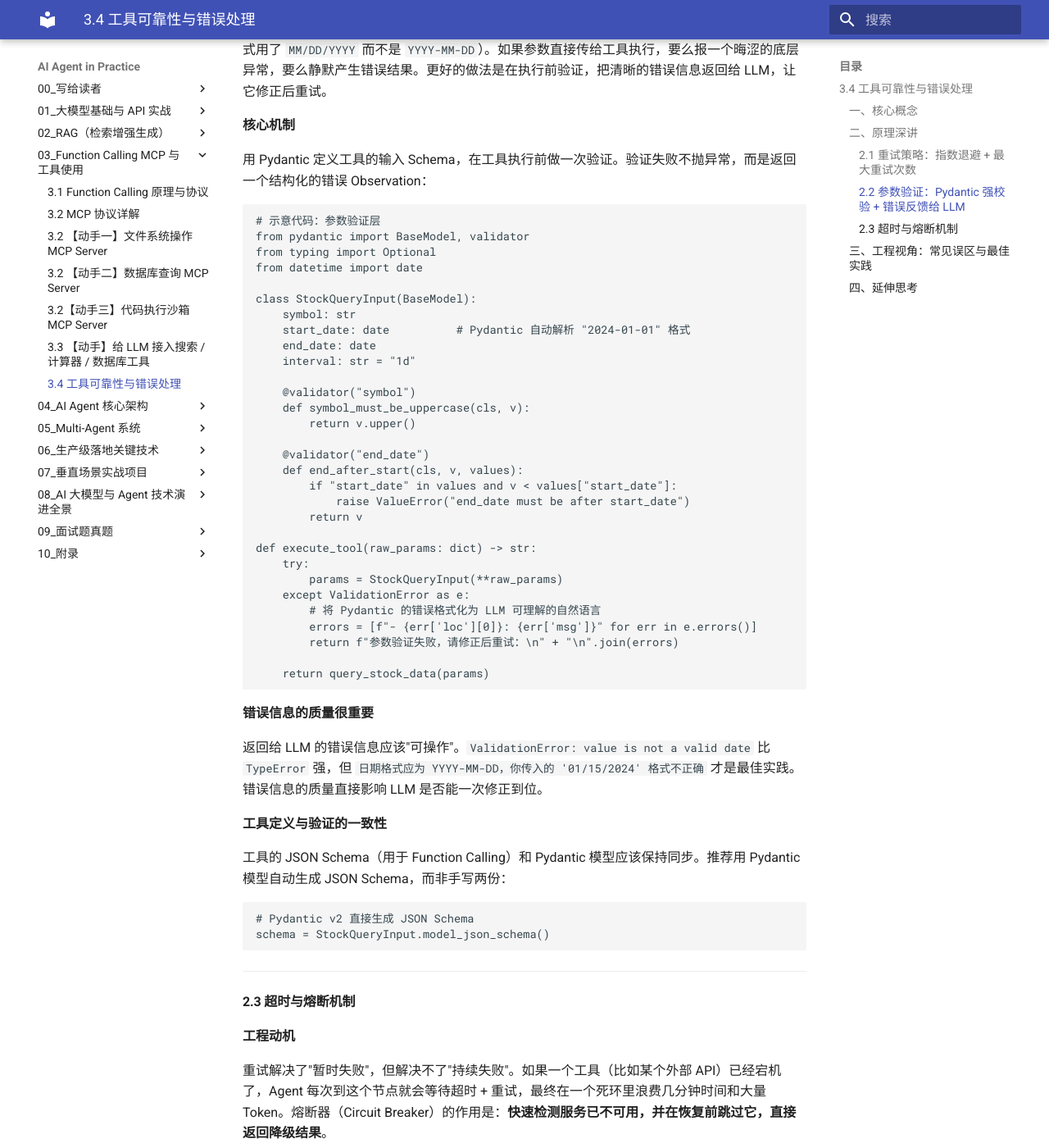
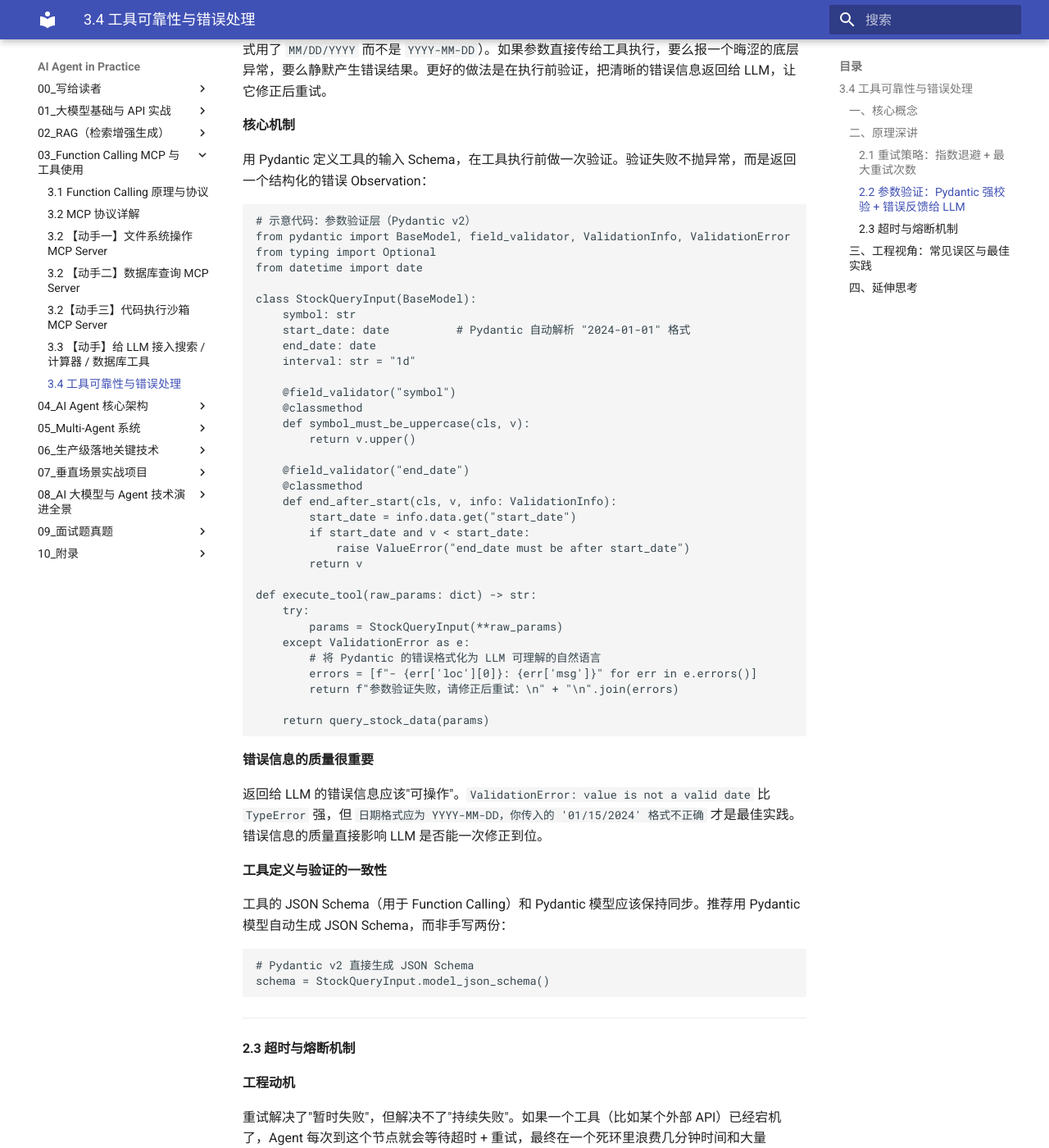
Before and after one commit to swf2020/AI-Agent-in-Practice, an MkDocs documentation site: the page built from docs/AI Agent In Practice/03_Function Calling MCP 与工具使用/3.4 工具可靠性与错误处理.md, in a window 1280 px wide and 1400 px high, scrolled down 2056 px. Shown: the whole window at 82% size. Built offline with MkDocs 1.6.1 and Material for MkDocs 9.7.7, drawn with Linux system fonts in a browser that asks for light colours.

Commit message:
fix(P2 audit): 修复 Critical/High 级技术准确性与一致性问题
- 修复 Pydantic v1 @validator → v2 @field_validator (3.4 节)
- 修复 Claude 型号名称 Sonnet 4.5 → 4.6 (1.1 节)
- 修复 6.6 缺失 langchain-litellm 依赖
- 修复 3 处交叉引用错误 (1.2.2→6.6, 5.2→7.5.2)
- 修复 1.4 requirements.txt 和 ModelConfig 定义与 libs 不一致
- 更新 4.5 LangGraph State 定义描述（Pydantic 0.2+ 支持）

Co-Authored-By: Claude Opus 4.6 <noreply@anthropic.com>

````diff
--- a/docs/AI Agent In Practice/03_Function Calling MCP 与工具使用/3.4 工具可靠性与错误处理.md
+++ b/docs/AI Agent In Practice/03_Function Calling MCP 与工具使用/3.4 工具可靠性与错误处理.md
@@ -77,8 +77,8 @@ LLM 生成工具调用参数时会犯两类错误：**类型错误**（把数字
 用 Pydantic 定义工具的输入 Schema，在工具执行前做一次验证。验证失败不抛异常，而是返回一个结构化的错误 Observation：
 
 ```python
-# 示意代码：参数验证层
-from pydantic import BaseModel, validator
+# 示意代码：参数验证层（Pydantic v2）
+from pydantic import BaseModel, field_validator, ValidationInfo, ValidationError
 from typing import Optional
 from datetime import date
 
@@ -88,13 +88,16 @@ class StockQueryInput(BaseModel):
     end_date: date
     interval: str = "1d"
 
-    @validator("symbol")
+    @field_validator("symbol")
+    @classmethod
     def symbol_must_be_uppercase(cls, v):
         return v.upper()
 
-    @validator("end_date")
-    def end_after_start(cls, v, values):
-        if "start_date" in values and v < values["start_date"]:
+    @field_validator("end_date")
+    @classmethod
+    def end_after_start(cls, v, info: ValidationInfo):
+        start_date = info.data.get("start_date")
+        if start_date and v < start_date:
             raise ValueError("end_date must be after start_date")
         return v
 
````
Also changed, not shown: docs/AI Agent In Practice/01_大模型基础与 API 实战/1.1 LLM核心概念.md (+1 -1 lines), docs/AI Agent In Practice/01_大模型基础与 API 实战/1.2.2 LoRA 原理精讲.md (+1 -1 lines), docs/AI Agent In Practice/01_大模型基础与 API 实战/1.4 【动手】统一封装多模型调用层.md (+9 -3 lines), docs/AI Agent In Practice/04_AI Agent 核心架构/4.5 【动手】用 LangGraph 构建有状态 Agent.md (+1 -1 lines), docs/AI Agent In Practice/05_Multi-Agent 系统/5.2 AutoGen 框架实战.md (+1 -1 lines), 1 other file.
